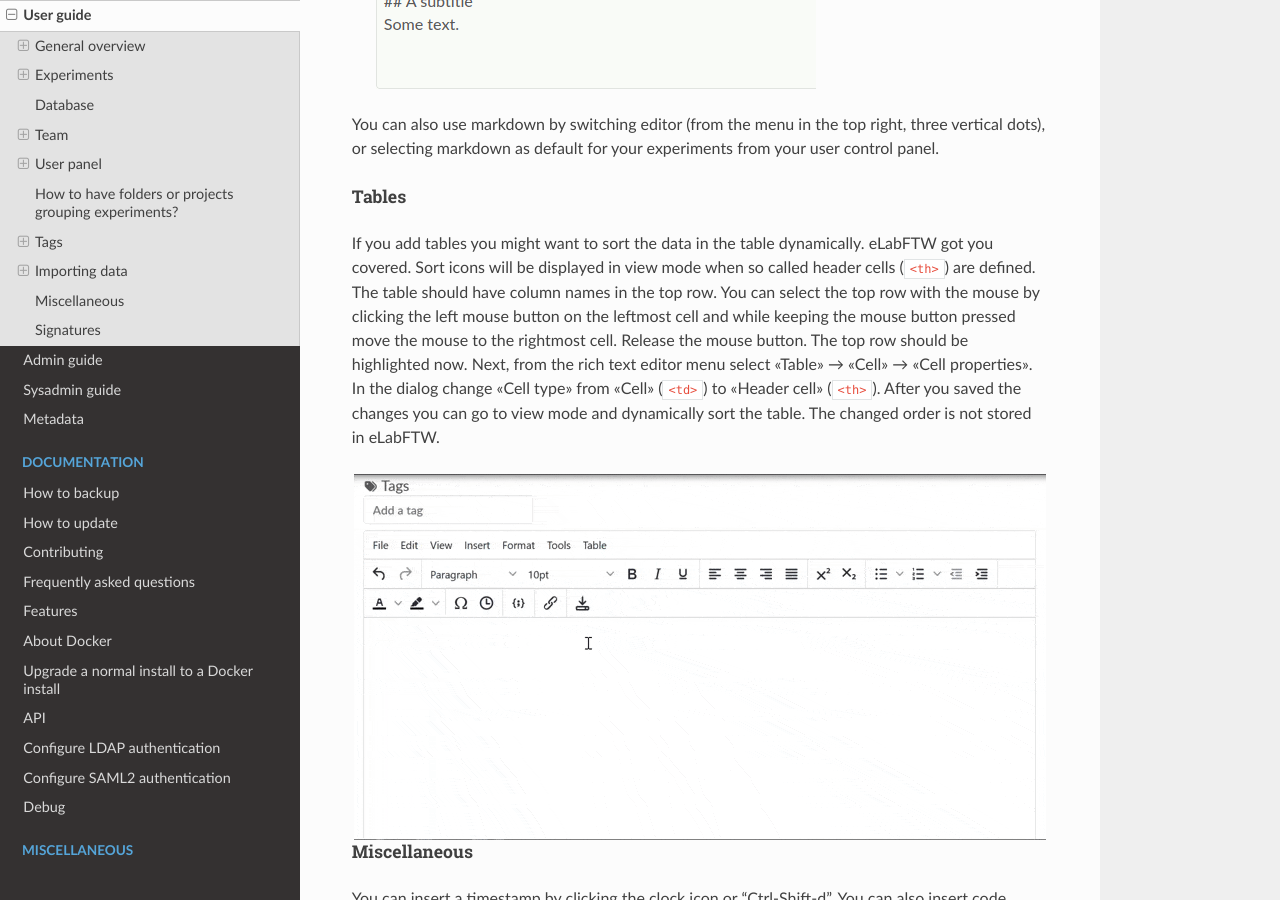
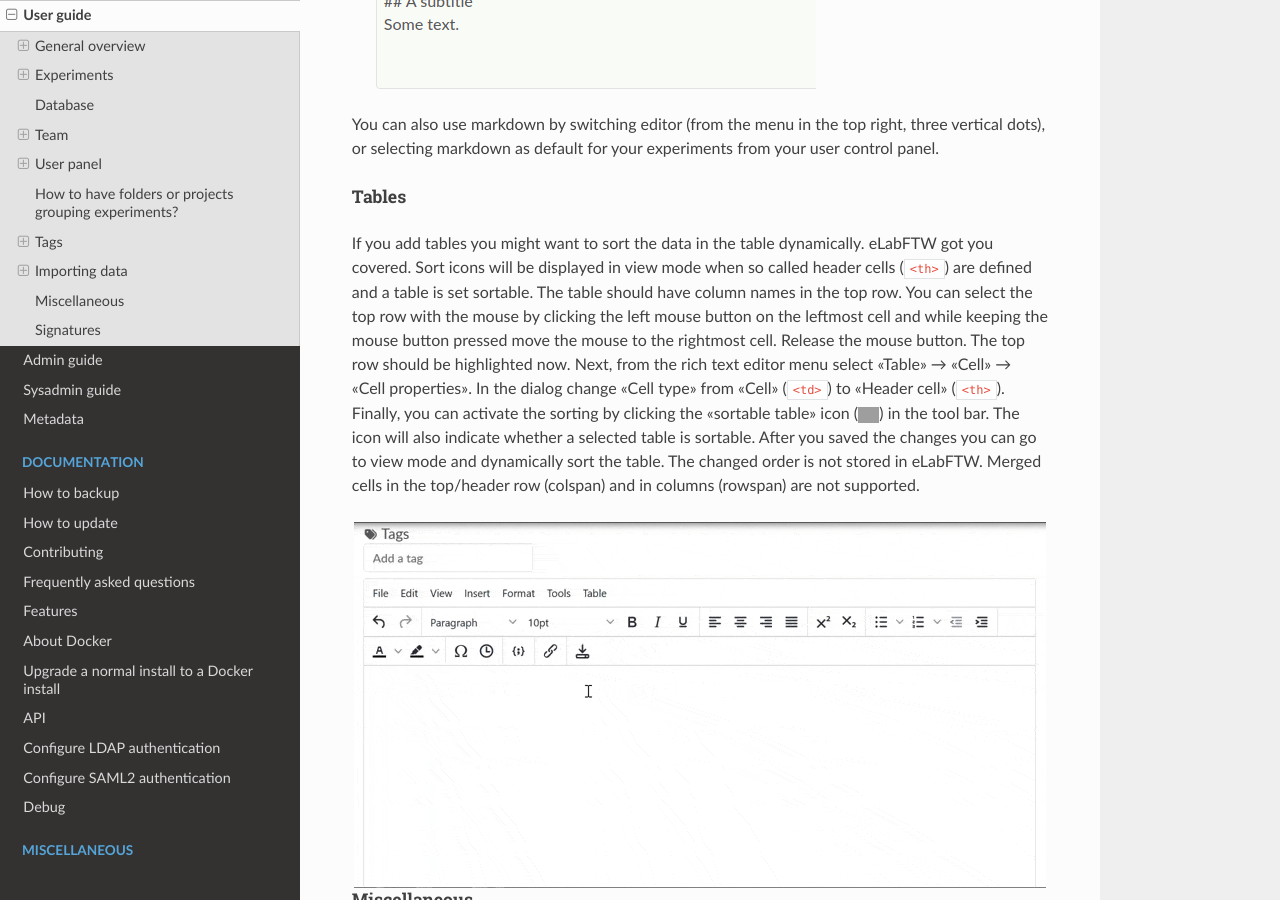
Before and after one commit to elabftw/elabdoc, a Sphinx documentation site: the page built from doc/user-guide.rst, in a window 1280 px wide and 900 px high, scrolled down 3908 px. Built offline with Sphinx 7.4.7 and the Read the Docs theme 2.0.0, drawn with Linux system fonts in a browser that asks for light colours; grey boxes are pictures that could not be loaded.

Commit message:
Update instructions to make tables sortable

```diff
--- a/doc/user-guide.rst
+++ b/doc/user-guide.rst
@@ -107,7 +107,11 @@
 
 Tables
 """"""
-If you add tables you might want to sort the data in the table dynamically. eLabFTW got you covered. Sort icons will be displayed in view mode when so called header cells (``<th>``) are defined. The table should have column names in the top row. You can select the top row with the mouse by clicking the left mouse button on the leftmost cell and while keeping the mouse button pressed move the mouse to the rightmost cell. Release the mouse button. The top row should be highlighted now. Next, from the rich text editor menu select «Table» → «Cell» → «Cell properties». In the dialog change «Cell type» from «Cell» (``<td>``) to «Header cell» (``<th>``). After you saved the changes you can go to view mode and dynamically sort the table. The changed order is not stored in eLabFTW.
+If you add tables you might want to sort the data in the table dynamically. eLabFTW got you covered. Sort icons will be displayed in view mode when so called header cells (``<th>``) are defined and a table is set sortable. The table should have column names in the top row. You can select the top row with the mouse by clicking the left mouse button on the leftmost cell and while keeping the mouse button pressed move the mouse to the rightmost cell. Release the mouse button. The top row should be highlighted now. Next, from the rich text editor menu select «Table» → «Cell» → «Cell properties». In the dialog change «Cell type» from «Cell» (``<td>``) to «Header cell» (``<th>``). Finally, you can activate the sorting by clicking the «sortable table» icon (|sortable-table-icon|) in the tool bar. The icon will also indicate whether a selected table is sortable. After you saved the changes you can go to view mode and dynamically sort the table. The changed order is not stored in eLabFTW. Merged cells in the top/header row (colspan) and in columns (rowspan) are not supported.
+
+.. |sortable-table-icon| image:: img/sortable-table-icon.png
+   :height: 16px
+   :align: middle
 
 .. only:: html
 
```
